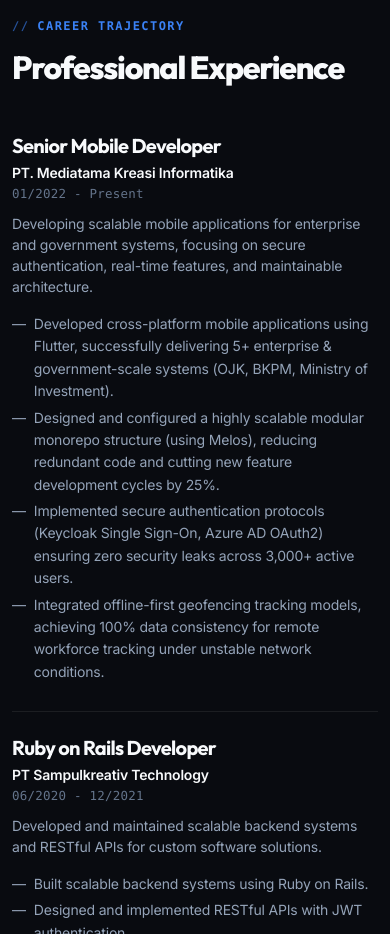
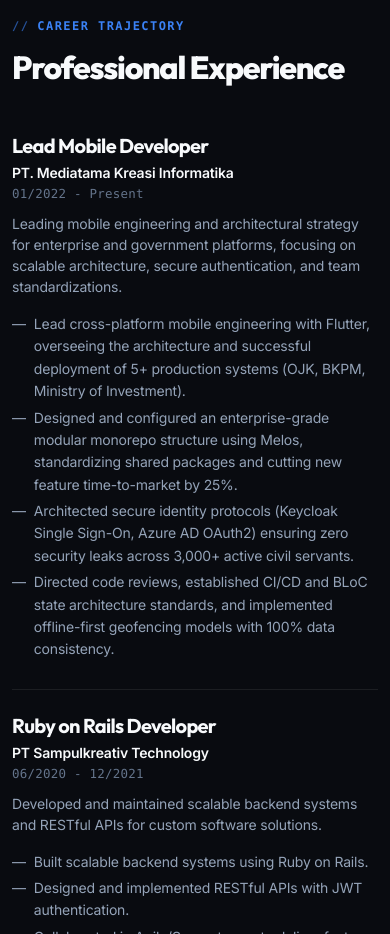
Before and after one commit to faridl29/ridltech, a website: page index.html in a window 390 px wide. Shown: the part 3340-4274 px from the top of the page. Drawn offline with nearby package versions, Linux system fonts and the light colour scheme.

Commit message:
chore: update job title to Lead Mobile Developer and refine experience profile details

```diff
--- a/data.js
+++ b/data.js
@@ -471,23 +471,23 @@
   experience: [
     {
       company: "PT. Mediatama Kreasi Informatika",
-      role: "Senior Mobile Developer",
-      role_id: "Senior Mobile Developer",
+      role: "Lead Mobile Developer",
+      role_id: "Lead Mobile Developer",
       period: "01/2022 - Present",
       period_id: "01/2022 - Sekarang",
-      description: "Developing scalable mobile applications for enterprise and government systems, focusing on secure authentication, real-time features, and maintainable architecture.",
-      description_id: "Mengembangkan aplikasi mobile berskala besar untuk sistem enterprise dan pemerintahan, berfokus pada autentikasi aman, fitur real-time, dan arsitektur yang mudah dipelihara.",
+      description: "Leading mobile engineering and architectural strategy for enterprise and government platforms, focusing on scalable architecture, secure authentication, and team standardizations.",
+      description_id: "Memimpin rekayasa arsitektur mobile untuk sistem enterprise dan kementerian/pemerintah, berfokus pada skalabilitas arsitektur, autentikasi aman, dan standardisasi tim developer.",
       highlights: [
-        "Developed cross-platform mobile applications using Flutter, successfully delivering 5+ enterprise & government-scale systems (OJK, BKPM, Ministry of Investment).",
-        "Designed and configured a highly scalable modular monorepo structure (using Melos), reducing redundant code and cutting new feature development cycles by 25%.",
-        "Implemented secure authentication protocols (Keycloak Single Sign-On, Azure AD OAuth2) ensuring zero security leaks across 3,000+ active users.",
-        "Integrated offline-first geofencing tracking models, achieving 100% data consistency for remote workforce tracking under unstable network conditions."
+        "Lead cross-platform mobile engineering with Flutter, overseeing the architecture and successful deployment of 5+ production systems (OJK, BKPM, Ministry of Investment).",
+        "Designed and configured an enterprise-grade modular monorepo structure using Melos, standardizing shared packages and cutting new feature time-to-market by 25%.",
+        "Architected secure identity protocols (Keycloak Single Sign-On, Azure AD OAuth2) ensuring zero security leaks across 3,000+ active civil servants.",
+        "Directed code reviews, established CI/CD and BLoC state architecture standards, and implemented offline-first geofencing models with 100% data consistency."
       ],
       highlights_id: [
-        "Mengembangkan aplikasi mobile multiplatform menggunakan Flutter, sukses merilis 5+ sistem skala enterprise & kementerian/pemerintah (OJK, BKPM, Kementerian Investasi).",
-        "Merancang dan mengonfigurasi struktur monorepo modular yang skalabel (menggunakan Melos), mengurangi kode redundan dan memangkas siklus pengembangan fitur baru hingga 25%.",
-        "Mengimplementasikan protokol autentikasi aman (Keycloak Single Sign-On, Azure AD OAuth2) untuk menjamin zero security leaks pada 3.000+ pengguna aktif.",
-        "Mengintegrasikan pelacakan geofencing offline-first, mencapai konsistensi data 100% untuk pemantauan presensi pegawai lapangan dalam kondisi jaringan tidak stabil."
+        "Memimpin arsitektur mobile lintas platform dengan Flutter, mengawal pengiriman 5+ sistem skala enterprise & kementerian (OJK, BKPM, Kementerian Investasi).",
+        "Merancang dan mengonfigurasi struktur monorepo modular dengan Melos, menstandarisasi paket pustaka dan memangkas waktu rilis fitur baru hingga 25%.",
+        "Merancang protokol autentikasi enterprise (Keycloak Single Sign-On, Azure AD OAuth2) untuk menjamin zero security leaks pada 3.000+ pengguna aktif.",
+        "Memimpin standardisasi kode tim, review arsitektur BLoC, dan integrasi geofencing offline-first dengan konsistensi data 100% untuk mobilitas pegawai."
       ]
     },
     {
--- a/index.html
+++ b/index.html
@@ -77,7 +77,7 @@
       "https://linkedin.com/in/miftah-faridl",
       "https://github.com/faridl29"
     ],
-    "jobTitle": "Senior Mobile Developer",
+    "jobTitle": "Lead Mobile Developer",
     "worksFor": {
       "@type": "Organization",
       "name": "PT. Mediatama Kreasi Informatika"
@@ -86,7 +86,7 @@
       "@type": "EducationalOrganization",
       "name": "Universitas Terbuka"
     },
-    "description": "Senior Mobile Developer with 6+ years of experience building scalable, high-performance solutions for enterprise and government systems using Flutter, Java, and Kotlin.",
+    "description": "Lead Mobile Developer & Fullstack AI Engineer with 6+ years of experience building scalable, high-performance solutions for enterprise and government systems using Flutter, Java, and Kotlin.",
     "gender": "Male",
     "birthPlace": "Cimahi, West Java",
     "knowsAbout": ["Flutter", "Dart", "Android Development", "iOS Development", "Kotlin", "Java", "React JS", "Laravel", "Ruby on Rails", "Clean Architecture", "BLoC Pattern"]
@@ -403,7 +403,7 @@
             <div class="timeline-entry py-4 border-bottom border-subtle" data-aos="fade-up" data-aos-delay="0">
               <div class="d-flex flex-column flex-md-row justify-content-between align-items-md-baseline mb-2">
                 <div>
-                  <h4 class="fw-bold fs-5 text-main mb-1">Senior Mobile Developer</h4>
+                  <h4 class="fw-bold fs-5 text-main mb-1">Lead Mobile Developer</h4>
                   <div class="text-accent fw-semibold small">PT. Mediatama Kreasi Informatika</div>
                 </div>
                 <div class="timeline-period text-muted small fw-medium" style="font-family: var(--ff-mono);">01/2022 - Present</div>
```
